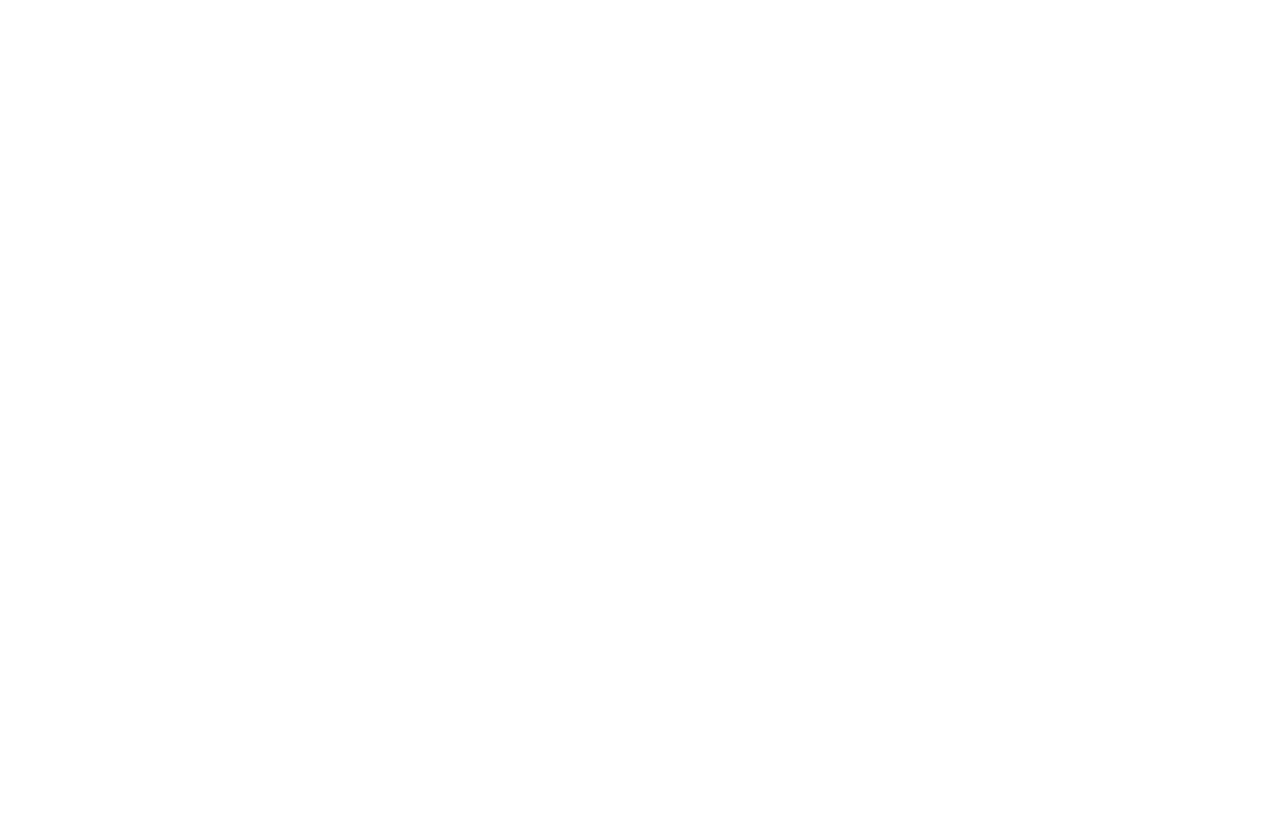
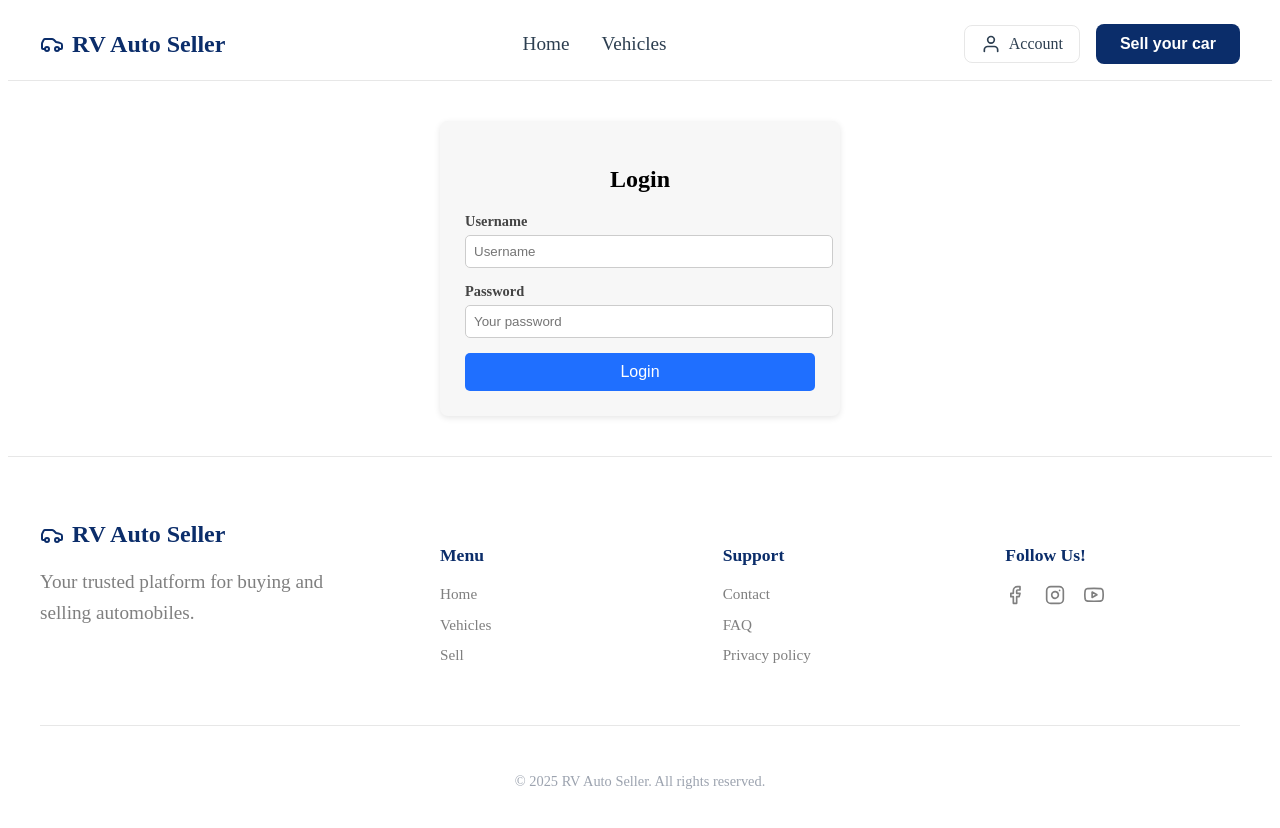
Before and after one commit to palroland21/RV-AUTO-SELLER, a Vue app in the folder RV-AUTO-SELLER/frontend/: page /login in a window 1280 px wide. Before the commit this address had no page. Shown: the top 828 px of the page. Before the commit the page ends 800 px from the top, so only its background shows below. Built offline with nearby package versions, Linux system fonts and the light colour scheme.

Commit message:
Frontend: login/logout login implemenetation + login form

```diff
--- a/RV-AUTO-SELLER/frontend/src/api/https.ts
+++ /dev/null
@@ -1,13 +0,0 @@
-import axios from "axios";
-
-const http = axios.create({
-    baseURL: "http://localhost:9090/api",
-});
-
-http.interceptors.request.use((config) => {
-    const token = localStorage.getItem("token");
-    if (token) config.headers.Authorization = `Bearer ${token}`;
-    return config;
-});
-
-export default http;
--- a/RV-AUTO-SELLER/frontend/src/api/userService.ts
+++ b/RV-AUTO-SELLER/frontend/src/api/userService.ts
@@ -1,7 +1,15 @@
-import http from "./https";
-import type { User } from "@/types/User";
+import axios from "axios";
 
-export const getCurrentUser = async (): Promise<User> => {
-    const response = await http.get<User>("/user/me");
+export async function getCurrentUser() {
+    const token = localStorage.getItem("token");
+
+    if (!token) throw new Error("No token received");
+
+    const response = await axios.get("http://localhost:9090/auth/me", {
+        headers: {
+            Authorization: `Bearer ${token}`
+        }
+    });
+
     return response.data;
-};
+}
--- a/RV-AUTO-SELLER/frontend/src/router/index.ts
+++ b/RV-AUTO-SELLER/frontend/src/router/index.ts
@@ -1,6 +1,9 @@
 import { createRouter, createWebHistory } from 'vue-router'
 import Account from '@/views/Auth/Account.vue'
 import HomeView from "@/views/HomeView.vue";
+import LoginView from "@/views/Auth/LoginView.vue";
+import RegisterView from "@/views/Auth/RegisterView.vue";
+import ListingForm from "@/components/listings/ListingForm.vue";
 
 const routes = [
     {
@@ -13,6 +16,21 @@
         name: 'Account',
         component: Account
     },
+    {
+        path: '/login',
+        name: 'Login',
+        component: LoginView
+    },
+    {
+        path: '/register',
+        name: 'Register',
+        component: RegisterView
+    },
+    {
+        path:'/sell-form',
+        name: 'SellForm',
+        component: ListingForm
+    }
 
 ]
 
--- a/RV-AUTO-SELLER/frontend/src/views/Auth/Account.vue
+++ b/RV-AUTO-SELLER/frontend/src/views/Auth/Account.vue
@@ -8,8 +8,8 @@
       <p>Please login or register to access your account.</p>
 
       <div class="buttons">
-        <button class="btn primary">Login</button>
-        <button class="btn secondary">Register</button>
+        <router-link to="/login" class="btn primary">Login</router-link>
+        <router-link to="/register" class="btn secondary">Register</router-link>
       </div>
     </div>
 
@@ -74,6 +74,8 @@
         <p>Favorite</p>
       </div>
 
+      <button class="btn primary" @click="logout">Logout</button>
+
     </div>
 
   </main>
@@ -86,6 +88,7 @@
 import Footer from "@/components/common/Footer.vue";
 import { getCurrentUser } from "@/api/userService";
 import type { User } from "@/types/User";
+import router from "@/router";
 
 export default defineComponent({
   name: "AccountPage",
@@ -99,6 +102,13 @@
     const user = ref<User | null>(null);
     const isLoggedIn = ref<boolean>(false);
     const tab = ref<"profile" | "ads" | "favorites">("profile");
+    const logout = () => {
+      localStorage.removeItem("token");
+      isLoggedIn.value = false;
+      user.value = null;
+      router.push("/");
+    };
+
 
     onMounted(async () => {
       try {
@@ -115,12 +125,14 @@
       isLoggedIn,
       user,
       tab,
+      logout
     };
   },
 });
 </script>
 
 <style>
+
 .account-container {
   display: flex;
   justify-content: center;
@@ -150,6 +162,7 @@
 }
 
 .btn {
+  text-decoration: none;
   padding: 10px 20px;
   border-radius: 8px;
   cursor: pointer;
--- a/RV-AUTO-SELLER/frontend/src/views/Auth/LoginView.vue
+++ b/RV-AUTO-SELLER/frontend/src/views/Auth/LoginView.vue
@@ -1,11 +1,118 @@
+<template>
+  <Navbar />
+  <main class="login-container">
+    <form class="login-form" @submit.prevent="handleLogin">
+      <h2>Login</h2>
+
+      <div class="form-group">
+        <label>Username</label>
+        <input v-model="username" type="text" required placeholder="Username" />
+      </div>
+
+      <div class="form-group">
+        <label>Password</label>
+        <input v-model="password" type="password" required placeholder="Your password" />
+      </div>
+
+      <button type="submit">Login</button>
+
+      <p v-if="errorMessage" class="error"> {{ errorMessage }}</p>
+    </form>
+  </main>
+  <Footer />
+</template>
+
+
+
 <script setup>
+import Navbar from "@/components/common/Navbar.vue";
+import Footer from "@/components/common/Footer.vue";
+import {ref} from "vue";
+import axios from "axios";
+import {useRouter} from "vue-router";
 
+const username = ref("");
+const password = ref("");
+const errorMessage = ref("");
+const router = useRouter();
+
+const handleLogin = async () => {
+  try{
+    const response = await axios.post("http://localhost:9090/auth/login", {
+      username: username.value,
+      password: password.value
+    });
+
+    const token = response.data.userToken;
+
+    if(!token){
+      throw new Error("No token received!");
+    }
+
+    localStorage.setItem("token", token);
+
+    router.push("/account");
+
+    // redirectare
+    // router.push("/dashboard");
+  } catch (error) {
+     errorMessage.value = "Username or password is incorrect!";
+     console.log(error);
+  }
+}
 </script>
 
-<template>
-
-</template>
 
 <style scoped>
+.login-container {
+  display: flex;
+  justify-content: center;
+  padding: 40px 0;
+}
 
+.login-form {
+  width: 350px;
+  padding: 25px;
+  border-radius: 8px;
+  background: #f7f7f7;
+  box-shadow: 0 2px 6px rgba(0,0,0,0.1);
+}
+
+.login-form h2 {
+  margin-bottom: 20px;
+  text-align: center;
+}
+
+.form-group {
+  margin-bottom: 15px;
+}
+
+.form-group label {
+  display: block;
+  font-weight: 600;
+  margin-bottom: 5px;
+}
+
+.form-group input {
+  width: 100%;
+  padding: 8px;
+  border-radius: 5px;
+  border: 1px solid #ccc;
+}
+
+button {
+  width: 100%;
+  padding: 10px;
+  border: none;
+  background: #1f6fff;
+  color: white;
+  border-radius: 5px;
+  font-size: 16px;
+}
+
+.error {
+  color: red;
+  margin-top: 10px;
+  text-align: center;
+}
 </style>
--- a/RV-AUTO-SELLER/frontend/src/views/Auth/RegisterView.vue
+++ b/RV-AUTO-SELLER/frontend/src/views/Auth/RegisterView.vue
@@ -1,10 +1,20 @@
+<template>
+  <Navbar />
+  <main>
+
+  </main>
+  <Footer />
+
+</template>
+
+
+
 <script setup>
+import Navbar from "@/components/common/Navbar.vue";
+import Footer from "@/components/common/Footer.vue";
 
 </script>
 
-<template>
-
-</template>
 
 <style scoped>
 
```
Also changed, not shown: 3 other files (tests, documents, lock files or other folders). Lines whose indentation alone changed are shown as unchanged.
